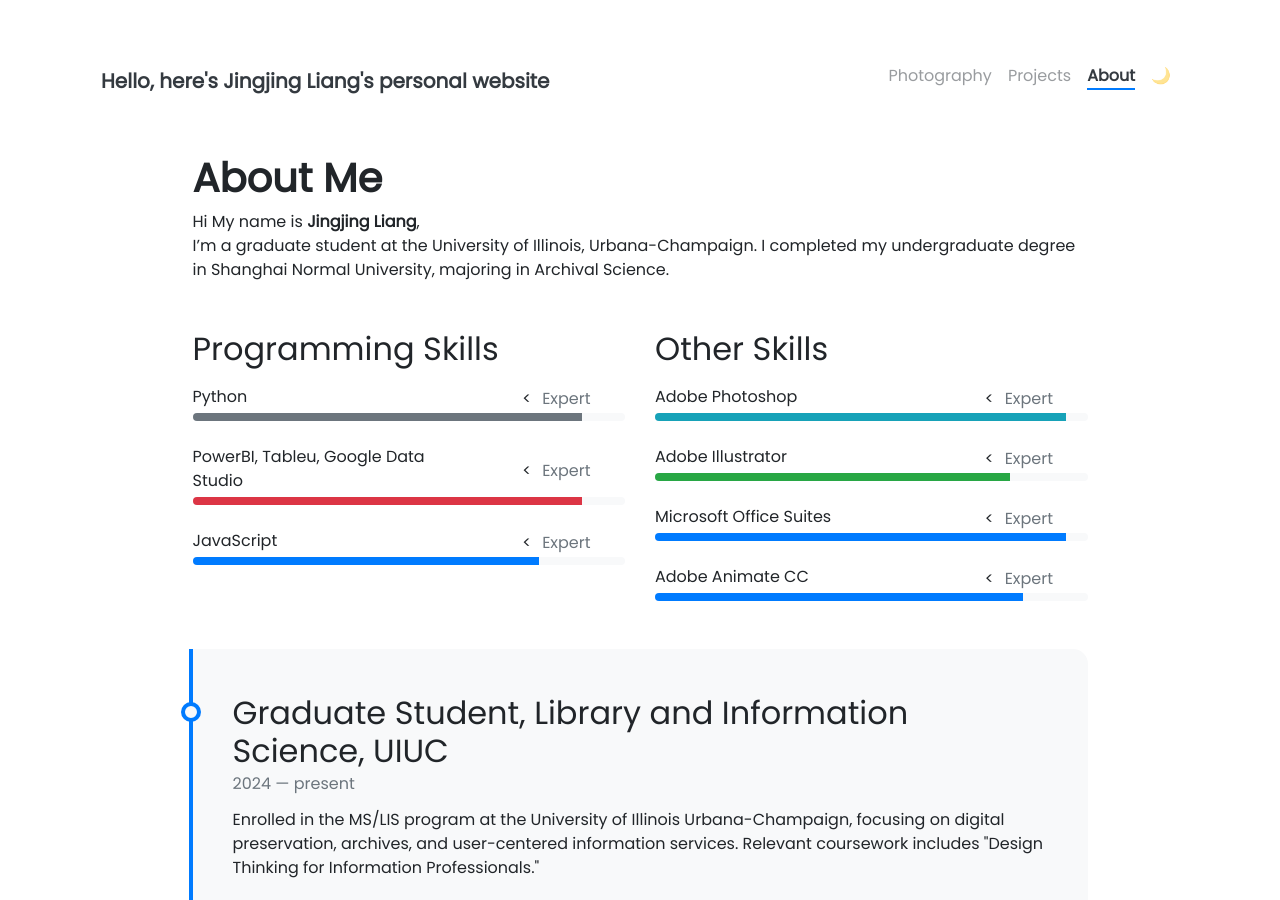
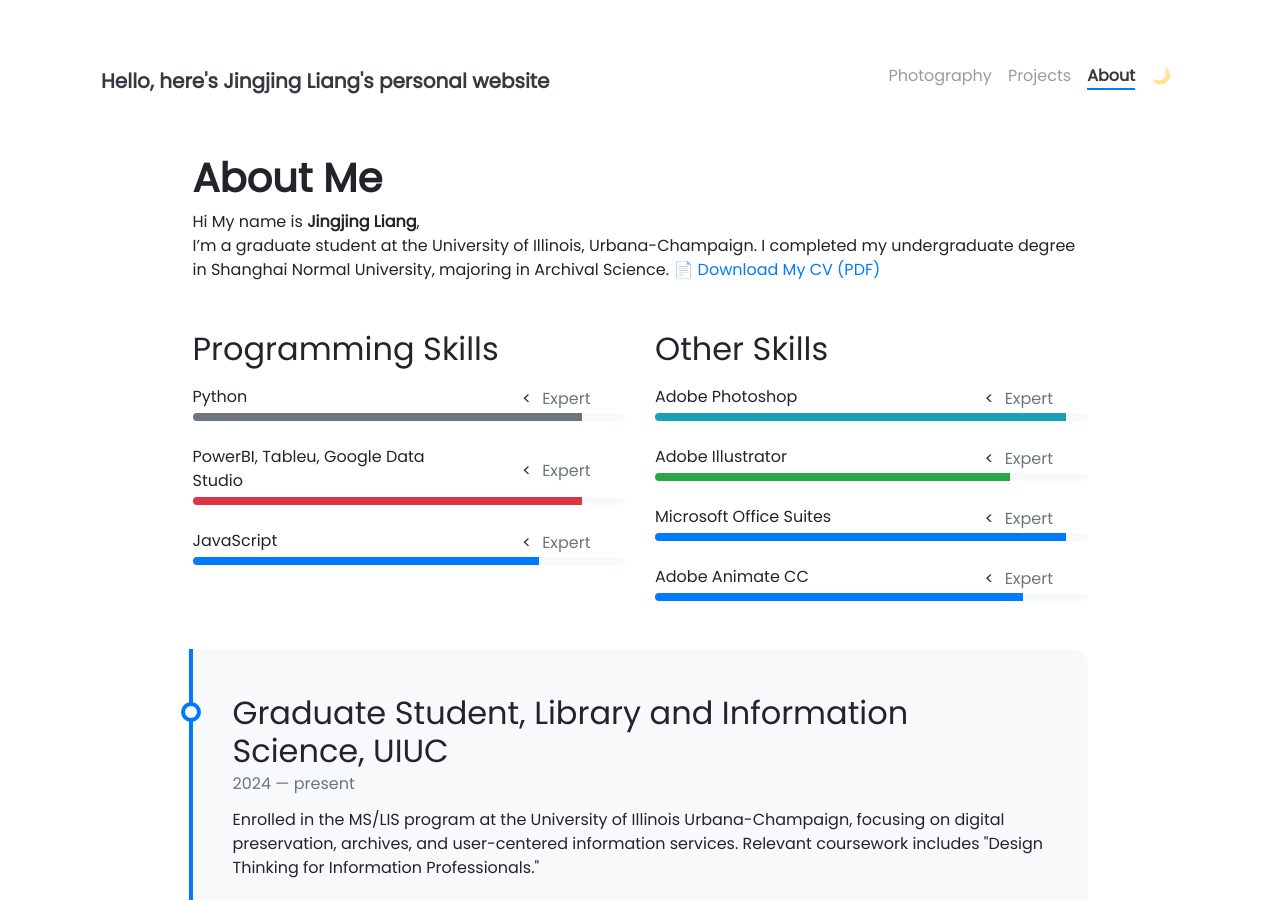
Before and after one commit to xenotopia/xenotopia.github.io, a Jekyll site: the page built from pages/about.md, in a window 1280 px wide and 900 px high. Built offline with Jekyll 4.4.1, drawn with Linux system fonts in a browser that asks for light colours; nearby versions of some CDN libraries.

Commit message:
Update about.md

```diff
--- a/pages/about.md
+++ b/pages/about.md
@@ -9,6 +9,8 @@ weight: 3
 
 Hi My name is **{{ site.author.name }}**,<br>
 I'm a graduate student at the University of Illinois, Urbana-Champaign. I completed my undergraduate degree in Shanghai Normal University, majoring in Archival Science.
+[📄 Download My CV (PDF)](/assets/Jingjing Liang_CV.pdf)
+
 
 <div class="row">
 {% include about/skills.html title="Programming Skills" source=site.data.programming-skills %}
```
